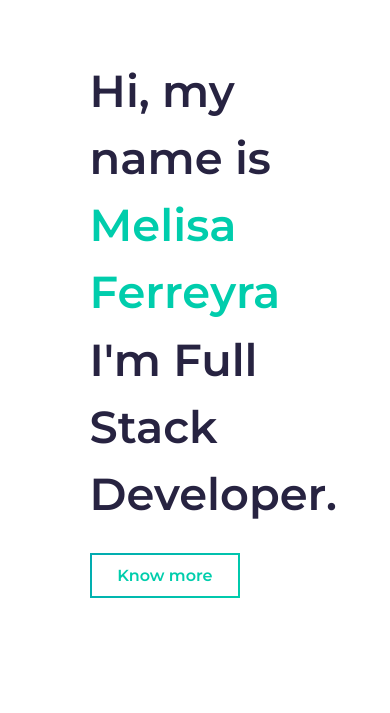
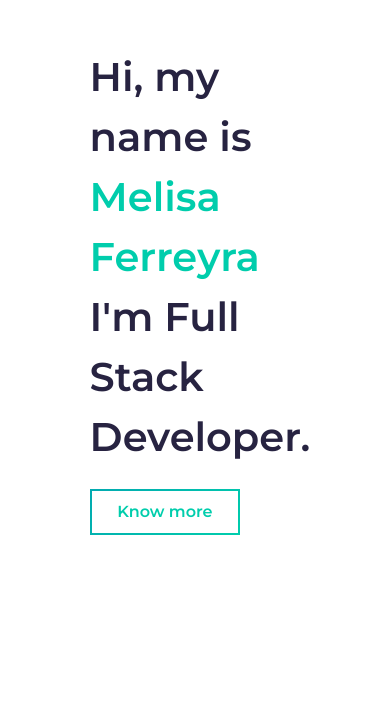
Before and after one commit to MelisaF/portfolio, a React (Create React App) app: page / in a window 390 px wide. Shown: the part 131-844 px from the top of the page. Built offline with nearby package versions, Linux system fonts and the light colour scheme.

Commit message:
responsive

```diff
--- a/src/styles/about.css
+++ b/src/styles/about.css
@@ -132,6 +132,12 @@
         width: 26%;
     }
 }
+
+@media screen and (max-width: 433px) and (min-width: 376px) {
+    .btn-resume {
+        width: 30%;
+    }
+}
 @media screen and (max-width:375px) {
     .about_wrapper {
         flex-direction: column;
--- a/src/styles/contact.css
+++ b/src/styles/contact.css
@@ -111,6 +111,11 @@ textarea {
         font-size: 1rem;
     }
 }
+@media screen and (max-width: 433px) and (min-width: 376px) {
+    .btn-form {
+        width: 60%;
+    }
+}
 @media screen and (max-width: 375px) {
     .container-contact {
         flex-direction: column;
--- a/src/styles/home.css
+++ b/src/styles/home.css
@@ -74,6 +74,15 @@ h1 {
         margin-bottom: 45%;
     }
 }
+@media screen and (max-width: 433px) and (min-width: 376px) {
+    h1 {
+        margin-top: 100%;
+        font-size: 2.5rem;
+    }
+    .me-p {
+        margin-bottom: 100%;
+    }
+}
 
 @media screen and (max-width: 375px) {
     h1 {
```
